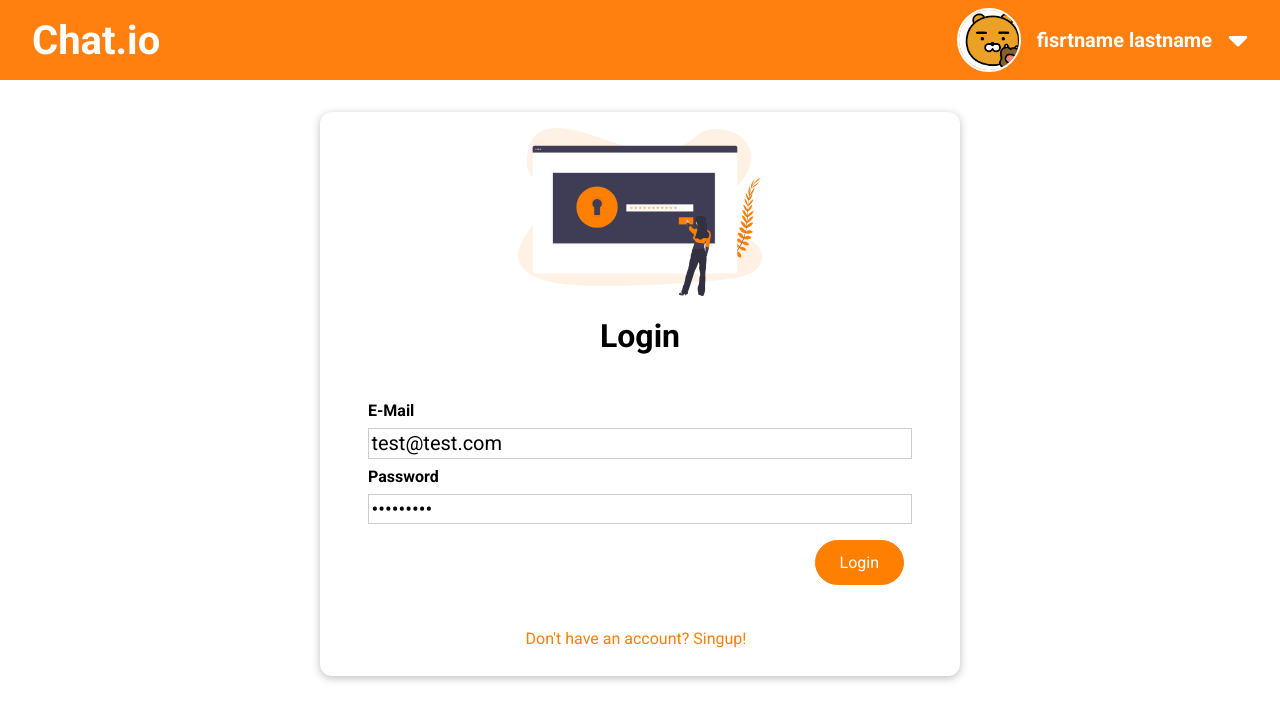
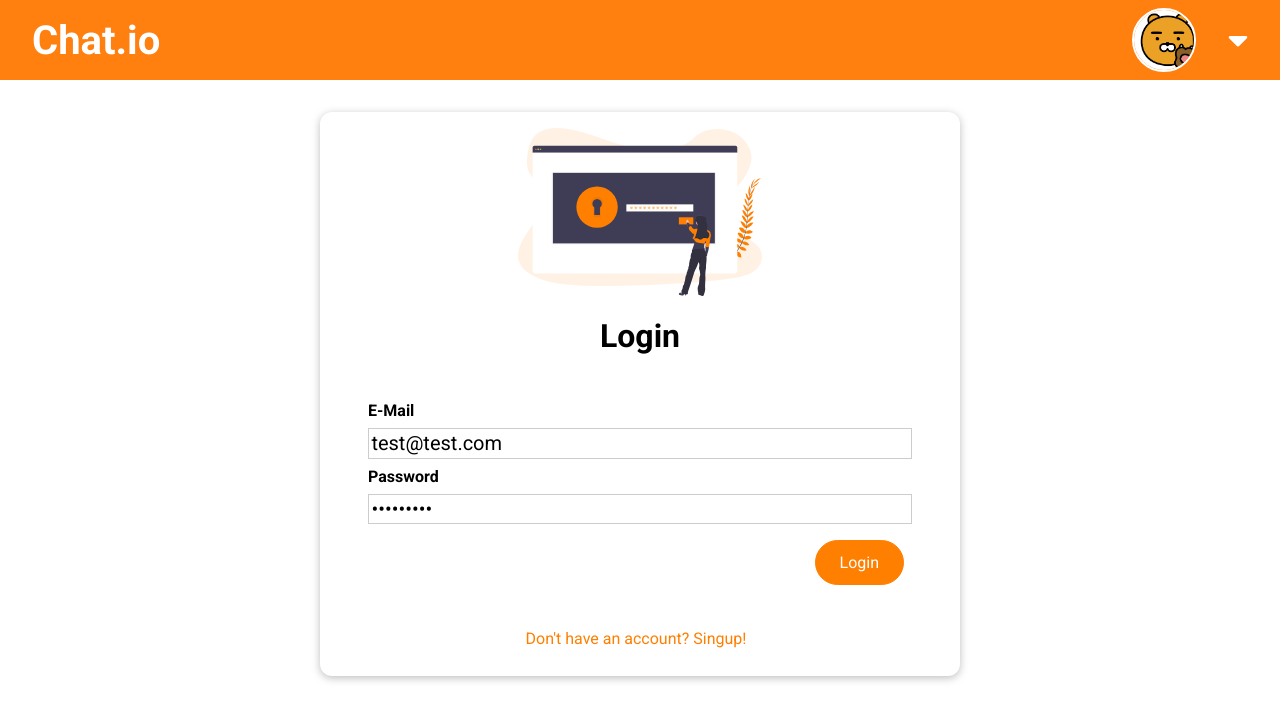
Before and after one commit to chat-io/chat_vue-frontend, a Vue app: page /auth in a window 1280 px wide. Shown: the top 720 px of the page. Built offline with nearby package versions, Linux system fonts and the light colour scheme.

Commit message:
feat: user update시 TheHeader에 updqte 내용 반영 구현

```diff
--- a/src/components/layout/TheHeader.vue
+++ b/src/components/layout/TheHeader.vue
@@ -14,8 +14,17 @@
 </template>
 
 <script setup>
-const firstname = "fisrtname";
-const lastname = "lastname";
+import { computed } from "vue";
+import { useStore } from "vuex";
+
+const store = useStore();
+const user = computed(() => {
+  return store.getters["getUser"];
+});
+
+const firstname = (user.value && user.value.firstName) || "";
+const lastname = (user.value && user.value.lastName) || "";
+
 const avatarSrc = require("@/assets/avatar.png");
 </script>
 
--- a/src/router/index.js
+++ b/src/router/index.js
@@ -7,7 +7,7 @@ import store from "../store/index";
 
 // import App from "../App.vue";
 const routes = [
-  { path: "/", redirect: "/login" },
+  { path: "/", redirect: "/auth" },
   {
     path: "/auth",
     component: UserAuth,
--- a/src/store/modules/auth/actions.js
+++ b/src/store/modules/auth/actions.js
@@ -31,7 +31,7 @@ export default {
 
     context.commit("setUser", {
       token: setLocalStoragePayload.token,
-      userId: setLocalStoragePayload.id,
+      user: setLocalStoragePayload.user,
     });
     setLocalStorageForUser(setLocalStoragePayload);
   },
--- a/src/store/modules/auth/getters.js
+++ b/src/store/modules/auth/getters.js
@@ -2,4 +2,7 @@ export default {
   isAuthenticated(state) {
     return !!state.token;
   },
+  getUser(state) {
+    return state.user;
+  },
 };
--- a/src/store/modules/auth/index.js
+++ b/src/store/modules/auth/index.js
@@ -5,7 +5,7 @@ import getters from "./getters.js";
 export default {
   state() {
     return {
-      userId: null,
+      user: null,
       token: null,
     };
   },
--- a/src/store/modules/auth/mutations.js
+++ b/src/store/modules/auth/mutations.js
@@ -1,7 +1,7 @@
 export default {
   setUser(state, payload) {
-    const { token, userId } = payload;
+    const { token, user } = payload;
     state.token = token;
-    state.userId = userId;
+    state.user = user;
   },
 };
```
